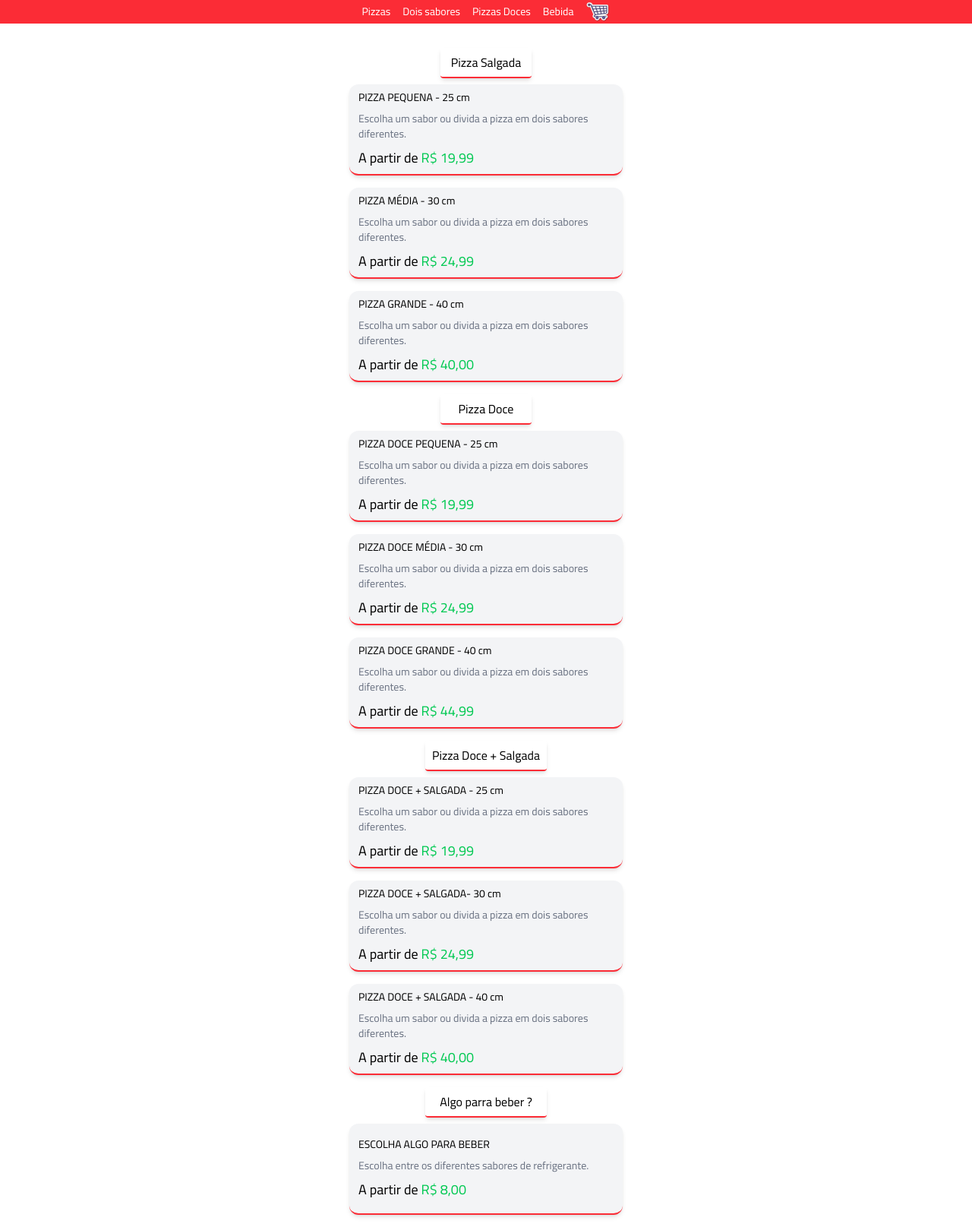
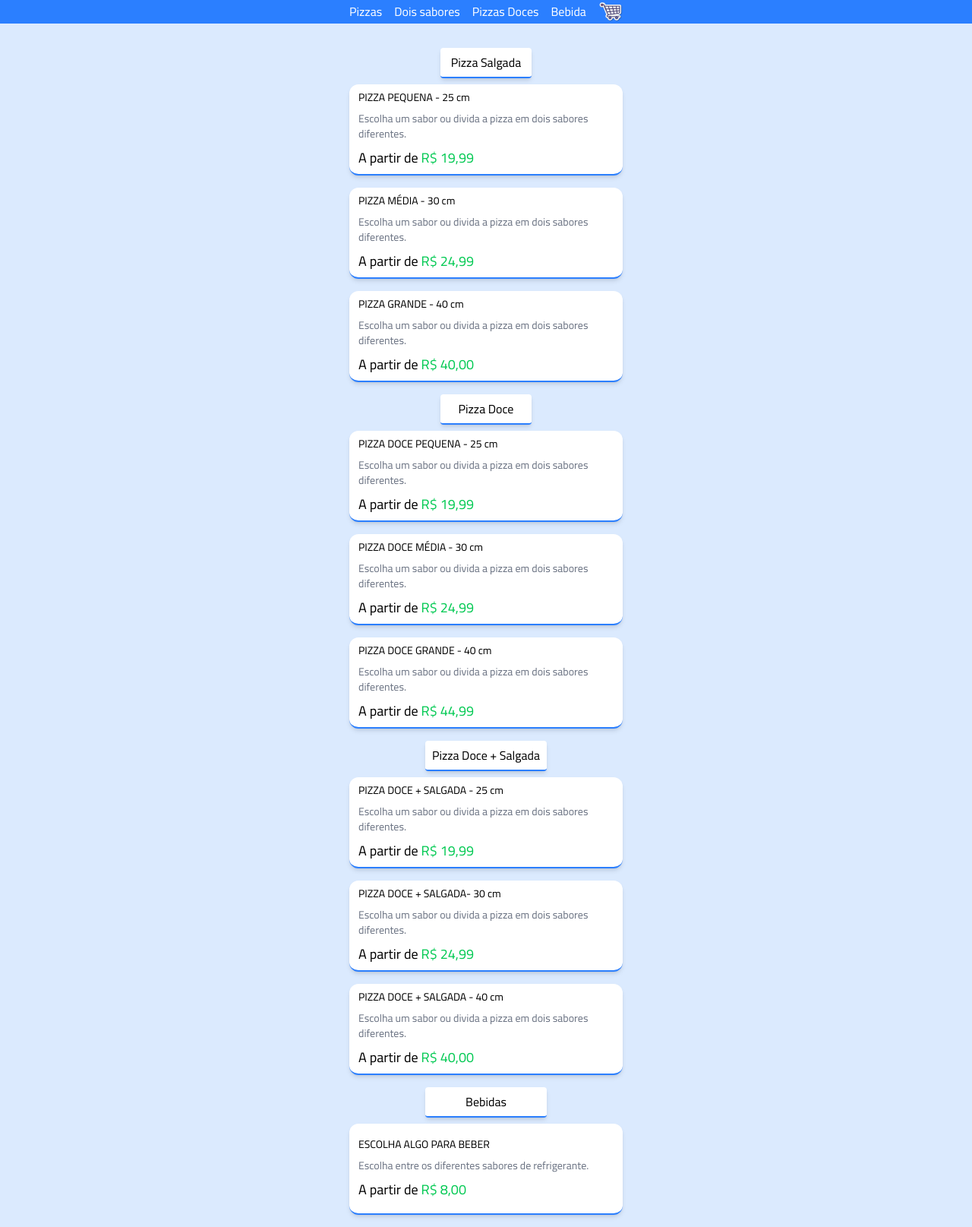
Before and after one commit to Ismaelrdgdev/anderson-italians, a website: page index.html in a window 1280 px wide. Shown: the part 201-1816 px from the top of the page at 76% size. Drawn offline with nearby package versions, Linux system fonts and the light colour scheme; some packages are replaced by stand-ins of ours; a script that the page names is missing.

Commit message:
Atualização
Atualizando cores

```diff
--- a/index.html
+++ b/index.html
@@ -19,11 +19,11 @@
 
     <title>Italian Pizzas</title>
   </head>
-  <body>
+  <body class="bg-blue-100">
     <header
       class="bg-cover h-50 w-full flex flex-col justify-center items-center cairo"
     >
-      <img src="./images/logo (2).png" alt="" class="h-30" />
+      <img src="./images/capa.png" alt="" class="h-30" />
       <p class="text-white text-lg">Rua do Sossego 75 - Jardim América</p>
       <p class="text-sm bg-green-500 rounded-sm p-1 " id = "abertoFechado">
         Aberto todos os dias das 19:00 ás 23:30
@@ -31,8 +31,8 @@
       <p class="text-white hidden" id ="mensagem">Nesse horário estamos fechados</p>
     </header>
 
-    <nav class="bg-red-500 text-white h-8 w-full flex cairo mb-8">
-      <div class="flex gap-4 text-sm m-auto items-center">
+    <nav class="bg-blue-500 h-8 text-white w-full flex cairo mb-8">
+      <div class="flex gap-4 text-md m-auto items-center">
         <a href="#pizza">Pizzas</a>
         <a href="#doisSabores">Dois sabores</a>
         <a href="#pizzasDoce">Pizzas Doces</a>
@@ -44,14 +44,14 @@
     </nav>
 
     <div
-      class="w-30 flex justify-center items-center rounded-sm h-10 border-b-2 border-red-500 m-auto shadow-md"
+      class="w-30 bg-white flex justify-center items-center rounded-sm h-10 border-b-2 border-blue-500 m-auto shadow-md"
     >
       <h1>Pizza Salgada</h1>
     </div>
     <!--seção card salgadas-->
     <section class="flex flex-col items-center gap-4 mb-4 mt-2">
       <div
-        class="h-30 gap-4 p-3 w-90 items-center bg-gray-100 flex rounded-xl shadow-md border-b-2 border-red-500"
+        class="h-30 gap-4 p-3 w-90 items-center bg-white flex rounded-xl shadow-md border-b-2 border-blue-500"
       >
         <div class="flex flex-col justify-around gap-2 text-sm" id="pizza-pq">
           <p>PIZZA PEQUENA - 25 cm</p>
@@ -65,7 +65,7 @@
       </div>
 
       <div
-        class="h-30 gap-4 p-3 w-90 items-center bg-gray-100 flex rounded-xl shadow-md border-b-2 border-red-500"
+        class="h-30 gap-4 p-3 w-90 items-center bg-white flex rounded-xl shadow-md border-b-2 border-blue-500"
       >
         <div class="flex flex-col justify-around gap-2 text-sm" id="pizza-md">
           <p>PIZZA MÉDIA - 30 cm</p>
@@ -79,7 +79,7 @@
       </div>
 
       <div
-        class="h-30 gap-4 p-3 w-90 items-center bg-gray-100 flex rounded-xl shadow-md border-b-2 border-red-500"
+        class="h-30 gap-4 p-3 w-90 items-center bg-white flex rounded-xl shadow-md border-b-2 border-blue-500"
         id="pizza-grande"
       >
         <div
@@ -226,14 +226,14 @@
     <!--Fim pizzas grandes-->
 
     <div
-      class="w-30 flex justify-center items-center h-10 rounded-sm border-b-2 border-red-500 m-auto shadow-md"
+      class="w-30 bg-white flex justify-center items-center h-10 rounded-sm border-b-2 border-blue-500 m-auto shadow-md"
     >
       <h1 id="pizzasDoce">Pizza Doce</h1>
     </div>
     <!--seção card doce-->
     <section class="flex flex-col items-center gap-4 mb-4 mt-2">
       <div
-        class="h-30 gap-4 p-3 w-90 items-center bg-gray-100 flex rounded-xl shadow-md border-b-2 border-red-500"
+        class="h-30 gap-4 p-3 w-90 items-center bg-white flex rounded-xl shadow-md border-b-2 border-blue-500"
       >
         <div
           class="flex flex-col justify-around gap-2 text-sm"
@@ -250,7 +250,7 @@
       </div>
 
       <div
-        class="h-30 gap-4 p-3 w-90 items-center bg-gray-100 flex rounded-xl shadow-md border-b-2 border-red-500"
+        class="h-30 gap-4 p-3 w-90 items-center bg-white flex rounded-xl shadow-md border-b-2 border-blue-500"
       >
         <div
           class="flex flex-col justify-around gap-2 text-sm"
@@ -267,7 +267,7 @@
       </div>
 
       <div
-        class="h-30 gap-4 p-3 w-90 items-center bg-gray-100 flex rounded-xl shadow-md border-b-2 border-red-500"
+        class="h-30 gap-4 p-3 w-90 items-center bg-white flex rounded-xl shadow-md border-b-2 border-blue-500"
         id="pizza-grande"
       >
         <div
@@ -415,14 +415,14 @@
 
 <!--Pizzas Variadas-->
     <div
-      class="w-40 flex justify-center items-center rounded-sm h-10 border-b-2 border-red-500 m-auto shadow-md"
+      class="w-40 bg-white flex justify-center items-center rounded-sm h-10 border-b-2 border-blue-500 m-auto shadow-md"
     >
       <h1 id="doisSabores">Pizza Doce + Salgada</h1>
     </div>
     <!--seção card salgadas-->
     <section class="flex flex-col items-center gap-4 mb-4 mt-2">
       <div
-        class="h-30 gap-4 p-3 w-90 items-center bg-gray-100 flex rounded-xl shadow-md border-b-2 border-red-500"
+        class="h-30 gap-4 p-3 w-90 items-center bg-white flex rounded-xl shadow-md border-b-2 border-blue-500"
       >
         <div class="flex flex-col justify-around gap-2 text-sm" id="pizza-variadas">
           <p>PIZZA DOCE + SALGADA - 25 cm</p>
@@ -436,7 +436,7 @@
       </div>
 
       <div
-        class="h-30 gap-4 p-3 w-90 items-center bg-gray-100 flex rounded-xl shadow-md border-b-2 border-red-500"
+        class="h-30 gap-4 p-3 w-90 items-center bg-white flex rounded-xl shadow-md border-b-2 border-blue-500"
       >
         <div class="flex flex-col justify-around gap-2 text-sm" id="pizza-variadas2">
           <p>PIZZA DOCE + SALGADA- 30 cm</p>
@@ -450,7 +450,7 @@
       </div>
 
       <div
-        class="h-30 gap-4 p-3 w-90 items-center bg-gray-100 flex rounded-xl shadow-md border-b-2 border-red-500"
+        class="h-30 gap-4 p-3 w-90 items-center bg-white flex rounded-xl shadow-md border-b-2 border-blue-500"
         id="pizza-variadas3"
       >
         <div
@@ -604,13 +604,13 @@
     <!--Bebidas-->
 
     <div
-      class="w-40 flex justify-center items-center h-10 rounded-sm border-b-2 border-red-500 m-auto shadow-md"
+      class="w-40 bg-white flex justify-center items-center h-10 rounded-sm border-b-2 border-blue-500 m-auto shadow-md"
     >
-      <h1>Algo parra beber ?</h1>
+      <h1>Bebidas</h1>
     </div>
     <section class="flex flex-col items-center gap-4 mb-4 mt-2">
       <div
-        class="h-30 gap-4 p-3 w-90 items-center bg-gray-100 flex rounded-xl shadow-md border-b-2 border-red-500"
+        class="h-30 gap-4 p-3 w-90 items-center bg-white flex rounded-xl shadow-md border-b-2 border-blue-500"
       >
         <div class="flex flex-col justify-around gap-2 text-sm" id="bebidas">
           <p>ESCOLHA ALGO PARA BEBER</p>
--- a/js/carrinho.js
+++ b/js/carrinho.js
@@ -257,6 +257,20 @@ document.addEventListener("click", (e) => {
     if (index !== -1) {
 
       carrinho.splice(index, 1);
+      Swal.mixin({
+      toast: true,
+      position: "top",
+      showConfirmButton: false,
+      timer: 2500,
+      timerProgressBar: true,
+      didOpen: (toast) => {
+        toast.onmouseenter = Swal.stopTimer;
+        toast.onmouseleave = Swal.resumeTimer;
+      },
+    }).fire({
+      icon: "success",
+      title: "Produto removido!",
+    });
 
     }
 
```
Also changed, not shown: images/calabresa.jpg (deleted), images/capa.png (added), images/logo (2).png (deleted), images/pizza.png (deleted).
